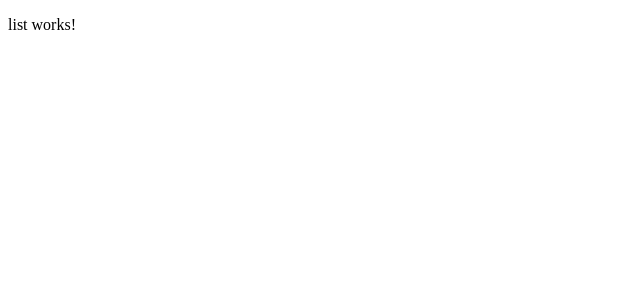
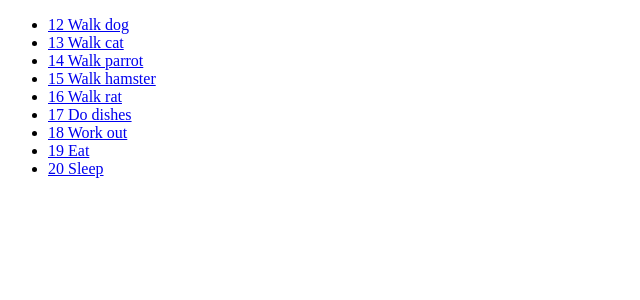
Before and after one commit to EngiSon/todo-ang, an Angular app: page /todos in a window 1280 px wide. Shown: the top 300 px of the page, without its empty margins (0-640 px from the left). Built offline with nearby package versions, Linux system fonts and the light colour scheme.

Commit message:
Followed Tour of Heroes
Followed Tour of Heroes and implemented some basic features. Also added bootstrap

```diff
--- a/package.json
+++ b/package.json
@@ -19,6 +19,7 @@
     "@angular/platform-browser-dynamic": "~13.3.0",
     "@angular/router": "~13.3.0",
     "@ng-bootstrap/ng-bootstrap": "^12.1.2",
+    "bootstrap": "^5.2.0-beta1",
     "rxjs": "~7.5.0",
     "tslib": "^2.3.0",
     "zone.js": "~0.11.4"
--- a/src/app/app.module.ts
+++ b/src/app/app.module.ts
@@ -22,7 +22,7 @@ import { DetailComponent } from './detail/detail.component';
       {path: '', redirectTo: '/todos', pathMatch: 'full'},
       {path: 'todos/:id', component: DetailComponent},
       {path: 'todos', component: TodosComponent},
-      {path: 'edit', component: FormComponent},
+      {path: 'edit/:id', component: FormComponent},
       {path: 'create', component: FormComponent}
     ])
   ],
--- a/src/app/detail/detail.component.ts
+++ b/src/app/detail/detail.component.ts
@@ -1,4 +1,8 @@
 import { Component, OnInit } from '@angular/core';
+import { ActivatedRoute } from '@angular/router';
+import { Todo } from '../models/todo';
+import { TodoService } from '../shared/todo-service';
+import {Location} from '@angular/common';
 
 @Component({
   selector: 'app-detail',
@@ -6,10 +10,26 @@ import { Component, OnInit } from '@angular/core';
   styleUrls: ['./detail.component.scss']
 })
 export class DetailComponent implements OnInit {
+  todo: Todo | undefined;
 
-  constructor() { }
+  constructor(
+    private route: ActivatedRoute,
+    private todoService: TodoService,
+    private location: Location
+    ) { }
 
   ngOnInit(): void {
+    this.getTodo();
+  }
+
+  getTodo(): void {
+    const id =  Number(this.route.snapshot.paramMap.get('id'));
+    this.todoService.getTodo(id)
+    .subscribe(todo => this.todo = todo);
+  }
+
+  goBack(): void {
+    this.location.back();
   }
 
 }
--- a/src/app/shared/todo-service.ts
+++ b/src/app/shared/todo-service.ts
@@ -0,0 +1,18 @@
+import { Injectable } from "@angular/core";
+import { Observable, of } from "rxjs";
+import { Todo } from "../models/todo";
+import { TODOS } from "./todos-mock";
+
+@Injectable({providedIn: 'root'})
+export class TodoService {
+
+  getTodos(): Observable<Todo[]> {
+    const todos = of(TODOS);
+    return todos;
+  }
+
+  getTodo(id: number): Observable<Todo> {
+    const todo = TODOS.find(h => h.id === id)!;
+    return of(todo);
+  }
+}
--- /dev/null
+++ b/src/app/shared/todos-mock.ts
@@ -0,0 +1,13 @@
+import { Todo } from "../models/todo";
+
+export const TODOS: Todo[] = [
+  {id: 12, name: "Walk dog", description: "Walk the dog", picture: "https://www.pngitem.com/pimgs/m/143-1437130_transparent-postit-note-clipart-hd-png-download.png"},
+  {id: 13, name: "Walk cat", description: "Walk the cat", picture: "https://www.pngitem.com/pimgs/m/143-1437130_transparent-postit-note-clipart-hd-png-download.png"},
+  {id: 14, name: "Walk parrot", description: "Walk the parrot", picture: "https://www.pngitem.com/pimgs/m/143-1437130_transparent-postit-note-clipart-hd-png-download.png"},
+  {id: 15, name: "Walk hamster", description: "Walk the hamster", picture: "https://www.pngitem.com/pimgs/m/143-1437130_transparent-postit-note-clipart-hd-png-download.png"},
+  {id: 16, name: "Walk rat", description: "Walk the rat", picture: "https://www.pngitem.com/pimgs/m/143-1437130_transparent-postit-note-clipart-hd-png-download.png"},
+  {id: 17, name: "Do dishes", description: "Get the dog to do the dishes", picture: "https://www.pngitem.com/pimgs/m/143-1437130_transparent-postit-note-clipart-hd-png-download.png"},
+  {id: 18, name: "Work out", description: "Don't", picture: "https://www.pngitem.com/pimgs/m/143-1437130_transparent-postit-note-clipart-hd-png-download.png"},
+  {id: 19, name: "Eat", description: "Eat food", picture: "https://www.pngitem.com/pimgs/m/143-1437130_transparent-postit-note-clipart-hd-png-download.png"},
+  {id: 20, name: "Sleep", description: "Get to sleep sooner", picture: "https://www.pngitem.com/pimgs/m/143-1437130_transparent-postit-note-clipart-hd-png-download.png"}
+]
--- a/src/app/todos/todos.component.html
+++ b/src/app/todos/todos.component.html
@@ -1 +1,7 @@
-<p>list works!</p>
+<ul class="todos">
+  <li *ngFor="let todo of todos">
+    <a routerLink="/detail/{{todo.id}}">
+      <span class="badge">{{todo.id}}</span> {{todo.name}}
+    </a>
+  </li>
+</ul>
--- a/src/app/todos/todos.component.ts
+++ b/src/app/todos/todos.component.ts
@@ -1,4 +1,6 @@
 import { Component, OnInit } from '@angular/core';
+import { Todo } from '../models/todo';
+import { TodoService } from '../shared/todo-service';
 
 @Component({
   selector: 'app-todos',
@@ -6,10 +8,17 @@ import { Component, OnInit } from '@angular/core';
   styleUrls: ['./todos.component.scss']
 })
 export class TodosComponent implements OnInit {
+  todos: Todo[] = [];
 
-  constructor() { }
+  constructor(private todoService: TodoService) { }
 
   ngOnInit(): void {
+    this.getTodos();
+  }
+
+  getTodos(): void {
+    this.todoService.getTodos()
+    .subscribe(todos => this.todos = todos);
   }
 
 }
```
Also changed, not shown: 1 other file (tests, documents, lock files or other folders).
